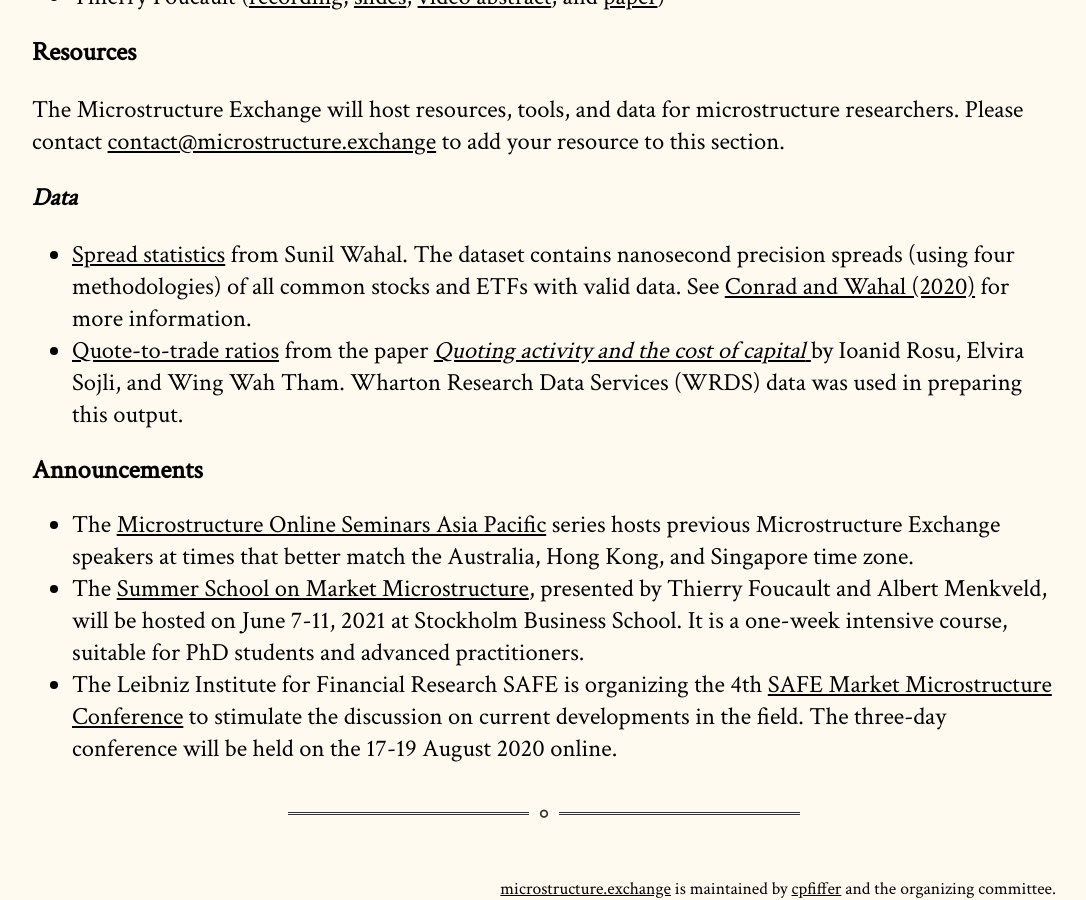
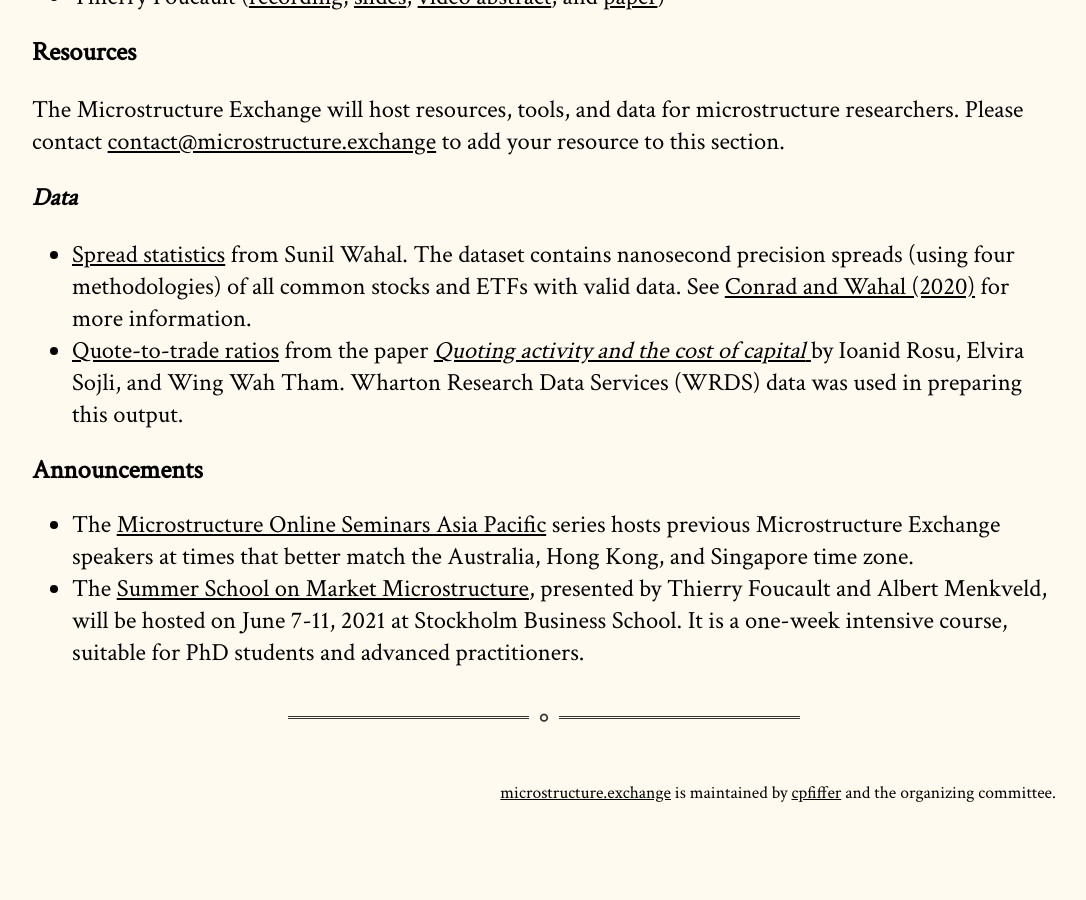
Before and after one commit to cpfiffer/microstructure.exchange, a Jekyll site: the page built from index.md, in a window 1280 px wide and 900 px high, scrolled down 2759 px. Shown: the whole window, without its empty margins (96-1182 px from the left). Built offline with Jekyll 4.4.1, drawn with Linux system fonts in a browser that asks for light colours; some web fonts are replaced; after the commit the page ends 3563 px from its top, so only the background shows below that.

Commit message:
Update index.md

```diff
--- a/index.md
+++ b/index.md
@@ -78,4 +78,3 @@ The Microstructure Exchange will host resources, tools, and data for microstruct
 
 - The [Microstructure Online Seminars Asia Pacific](https://sites.google.com/site/esojli/online-sem-ap) series hosts previous Microstructure Exchange speakers at times that better match the Australia, Hong Kong, and Singapore time zone.
 - The [Summer School on Market Microstructure](https://microstructure-course.com/), presented by Thierry Foucault and Albert Menkveld, will be hosted on June 7-11, 2021 at Stockholm Business School. It is a one-week intensive course, suitable for PhD students and advanced practitioners.
-- The Leibniz Institute for Financial Research SAFE is organizing the 4th [SAFE Market Microstructure Conference](https://safe-frankfurt.de/news-media/events/event-view/termin/event/tx_cal_phpicalendar/2020/08/17/call-for-papers-4th-safe-market-microstructure-conference.html) to stimulate the discussion on current developments in the field. The three-day conference will be held on the 17-19 August 2020 online.
```
